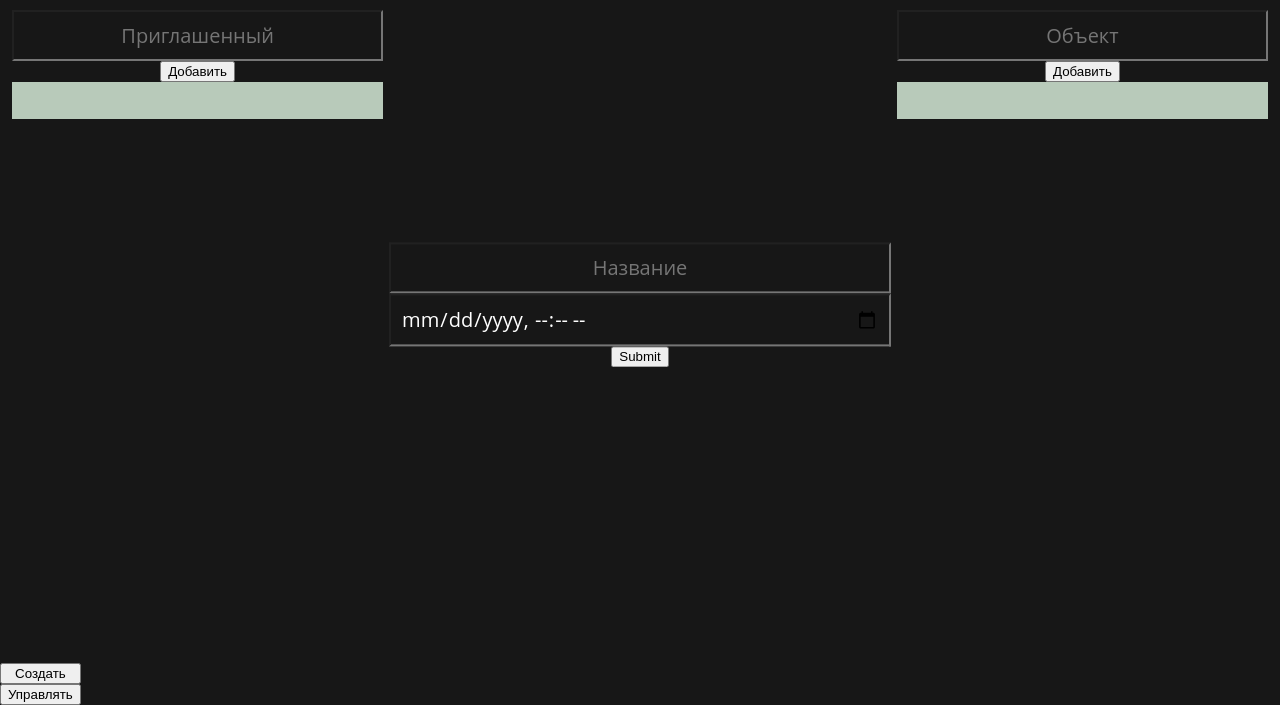
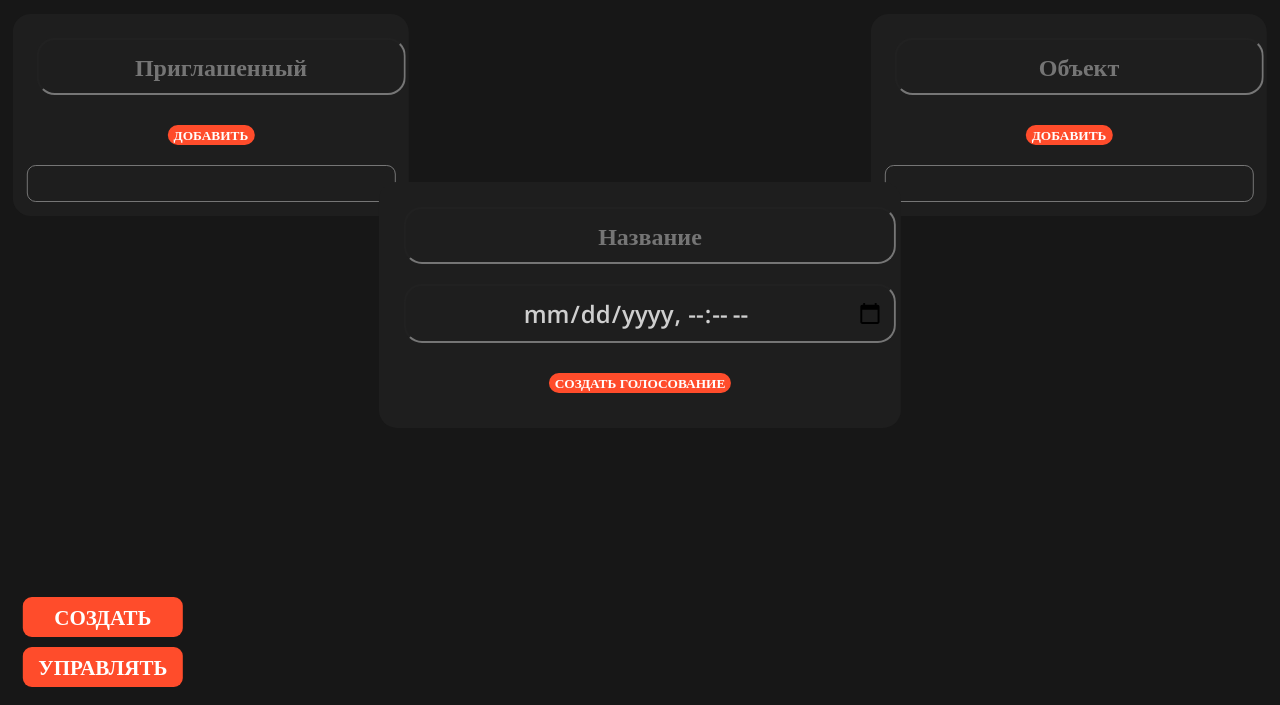
Before and after one commit to Grhead/BLCHxVote-Web, a plain HTML site: page creators.html in a window 1280 px wide. Shown: the part 95-800 px from the top of the page. Drawn offline with nearby package versions, Linux system fonts and the light colour scheme.

Commit message:
design fix

```diff
--- a/creators.html
+++ b/creators.html
@@ -7,22 +7,22 @@
     <title>VOX</title>
     <link rel="stylesheet" href="style.css">
       <script async src="scripts/creators_script.js"></script>
+      <link href="https://fonts.googleapis.com/css?family=Open+Sans:400,600,300" rel="stylesheet" type="text/css">
   </head>
   <body>
-    <div id = "boxes">
+        <div class="formBoxes">
         <h1>Создание</h1>
         <div id = "leftbox">
             <form class="creators-form">
                 <label>
                     <input type="text" placeholder="Приглашенный"/>
                 </label>
-                <input type="submit" value="Добавить"/>
+                <input type="button" value="Добавить"/>
                 <label for="setsList"></label><select name="setsList" id="setsList" class="objectsList">
                     <option value="MainObject"></option>
                 </select>
             </form>
         </div>
-
         <div id = "middlebox">
             <form class="creators-form">
                 <label>
@@ -31,29 +31,29 @@
                 <label>
                     <input  type="datetime-local"/>
                 </label>
-                <input type="submit"/>
+                <input type="button" value="Создать голосование"/>
             </form>
         </div>
-
         <div id = "rightbox">
             <form class="creators-form">
                 <label>
                     <input type="text" placeholder="Объект"/>
                 </label>
-                <input type="submit" value="Добавить"/>
+                <input type="button" value="Добавить"/>
                 <label for="candidatesList"></label><select name="candidatesList" id="candidatesList" class="objectsList">
                     <option value="MainObject"></option>
                 </select>
             </form>
         </div>
+            <div class="foot">
+                <div>
+                    <form class="input-navigate">
+                        <input id="navigateCreateBtn" type="button" value="Создать">
+                        <input id="navigateVoteBtn" type="button" value="Управлять">
+                    </form>
+                </div>
+            </div>
     </div>
-    <div class="foot">
-        <div>
-            <form class="input-navigate">
-                <input id="navigateCreateBtn" type="submit" value="Создать">
-                <input id="navigateVoteBtn" type="submit" value="Управлять">
-            </form>
-        </div>
-    </div>
+
   </body>
 </html>
--- a/style.css
+++ b/style.css
@@ -21,9 +21,22 @@ body {
 	border-radius: 18px;
     /*border: 18px solid #5A6B5D;*/
 }
+#soloMiddle{
+	position: absolute;
+	top: 50%;
+	left: 50%;
+	transform: translate(-50%,-50%);
+	padding: 20px;
+	background: #1E1E1E;
+	border-radius: 18px;
+	/*border: 18px solid #5A6B5D;*/
+	float:left;
+	width:40%;
+	height:auto;
+}
 
 .form h1 {
-	margin: 30px 100px;
+	margin: 30px 80px;
 	padding: 0;
 	text-align: center;
 	color: #fff;
@@ -121,24 +134,28 @@ body {
 #boxes {
     display:inline;
 }
-
-#boxes h1{
-    margin: 30px 100px;
-	padding: 0;
-	text-align: center;
-	color: #fff;
-	font-size: 30px;
-	text-transform: uppercase;
-	font-family: "Open Sans", serif;
+.formBoxes {
+	position: fixed;
+	top: 50%;
+	left: 50%;
+	transform: translate(-50%,-50%);
+	/*background: #1E1E1E;*/
+	/*border-radius: 18px;*/
+	min-width: 98%;
+	min-height: 98%;
+	/*border: 18px solid #5A6B5D;*/
 }
-
 #leftbox {
+	padding: 10px;
 	float:left;
 	width:30%;
 	height:auto;
+	border-radius: 18px;
+	background: #1E1E1E;
 }
 
 #middlebox{
+	padding: 10px;
 	position: absolute;
 	top: 50%;
 	left: 50%;
@@ -146,12 +163,27 @@ body {
 	float:left;
 	width:40%;
 	height:auto;
+	border-radius: 18px;
+	background: #1E1E1E;
 }
 
 #rightbox{
+	padding: 10px;
 	float:right;
 	width:30%;
 	height:auto;
+	border-radius: 18px;
+	background: #1E1E1E;
+}
+
+.formBoxes h1{
+	margin: 30px 80px;
+	padding: 0;
+	text-align: center;
+	color: #fff;
+	font-size: 30px;
+	text-transform: uppercase;
+	font-family: "Open Sans", serif;
 }
 
 .creators-form {
@@ -162,34 +194,43 @@ body {
 .creators-form input[type="text"] {
 	padding: 10px;
 	width: 100%;
-	color: #fff;
-	font-size: 20px;
+	color: #CFCFCF;
+	font-size: 24px;
 	background: none;
 	outline: none;
-	/*border: 1px solid #fff;*/
 	box-sizing: border-box;
     text-align: center;
 	font-family: "Open Sans", serif;
+	border-radius: 18px;
+	box-shadow: none;
+	font-weight: bold;
+	margin: 10px;
 }
+.creators-form input[type="text"]:focus {
+	background: #262626;
+}
+
 .creators-form input[type="datetime-local"] {
 	padding: 10px;
 	width: 100%;
-	color: #fff;
-	font-size: 20px;
+	color: #CFCFCF;
+	font-size: 24px;
 	background: none;
 	outline: none;
-	/*border: 1px solid #fff;*/
 	box-sizing: border-box;
+	text-align: center;
 	font-family: "Open Sans", serif;
+	border-radius: 18px;
+	box-shadow: none;
+	font-weight: bold;
+	margin: 10px;
 }
 .creators-form input[type="button"] {
 	margin-top: 20px;
 	margin-bottom: 20px;
 	border-radius: 18px;
-	color: #fff;
+	color: #ffffff;
 	font-weight: bold;
-    width: 80%;
-    height: 30px;
 	text-transform: uppercase;
 	border: none;
 	background: #FF4C2B;
@@ -200,41 +241,31 @@ body {
 	background: #D94125;
 }
 
-#left {
-    float:left;
-    width:50%;
-    height:auto;
-}
+/*#left {*/
+/*    float:left;*/
+/*    width:50%;*/
+/*    height:auto;*/
+/*}*/
 
-#right{
-    top: 50%;
-	transform: translate(-0%,250%);
-    float:right;
-    width:50%;
-    height:auto;
-}
+/*#right{*/
+/*    top: 50%;*/
+/*	transform: translate(-0%,250%);*/
+/*    float:right;*/
+/*    width:50%;*/
+/*    height:auto;*/
+/*}*/
 
 .objectsList  {
+	border-radius: 9px;
     width: 100%;
-    /* margin-top: 40px;
-	color: #000;
-	font-weight: bold;
-    width: 80%;
-    height: 30px;
-	text-transform: uppercase;
-	border: none;
-	background: #B8CABA;
-	text-align: left;
-    width: 100%; */
     font-weight:700;
     text-transform: uppercase;
+	font-family: "Open Sans", serif;
 	/* Убираем браузерную стрелку */
 	-moz-appearance: none;
 	-webkit-appearance: none;
 	appearance: none;
-	/* Задаем свой фон и рамку */
-	border: 1px solid #B8CABA;
-	background-color: #B8CABA;
+	background-color: #1E1E1E;
 	/* Отступы от рамки к тексту */
 	padding: 10px 35px 10px 15px;
 	/* Убираем баузерную обводку*/
@@ -243,5 +274,6 @@ body {
 }
 .objectsList:focus {
 	outline: none;
-	box-shadow: 0 0 0 1px #5A6B5D, 0 0 10px #5A6B5D;
+	background: #262626;
+	/*box-shadow: 0 0 0 1px #5A6B5D, 0 0 10px #5A6B5D;*/
 }
```
Also changed, not shown: mainVoting.html (+3 -4 lines). Lines whose indentation alone changed are shown as unchanged.
